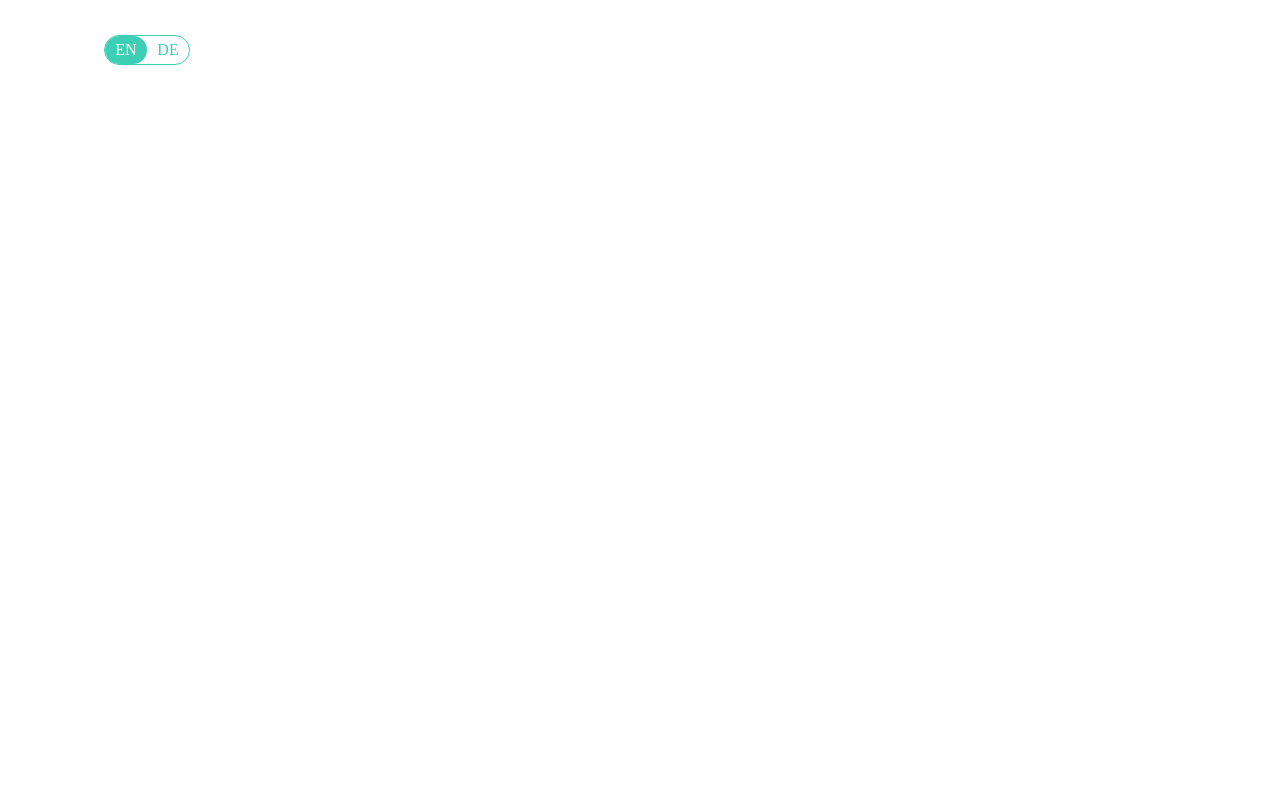
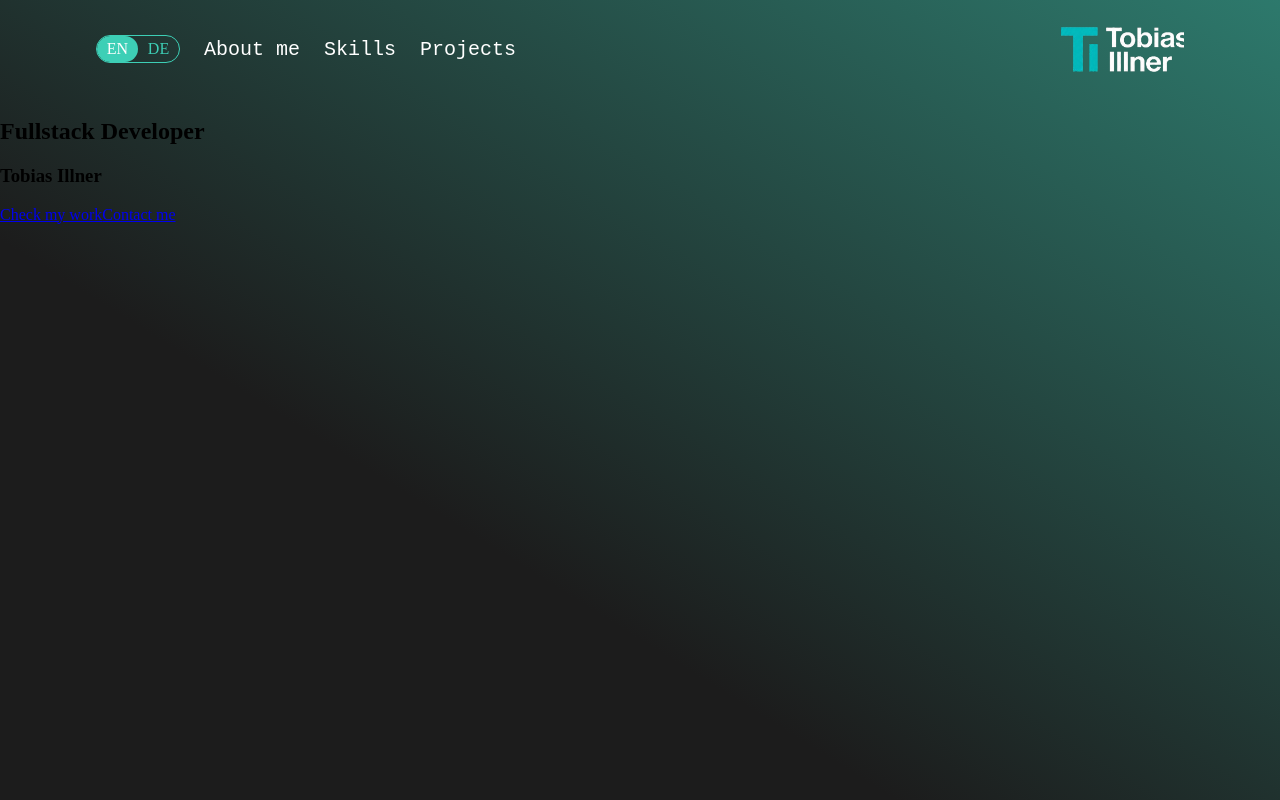
Before and after one commit to TobiasIllnerDev/Portfolio, an Angular app: page / in a window 1280 px wide. Built offline with nearby package versions, Linux system fonts and the light colour scheme.

Commit message:
feat: nav-bar and hero backgroundcolor + logo

```diff
--- a/src/app/app.html
+++ b/src/app/app.html
@@ -1,2 +1,5 @@
-<app-header></app-header>
+<section class="background-color-class">
+  <app-header></app-header>
+  <app-hero></app-hero>
+</section>
 <router-outlet />
--- a/src/app/app.scss
+++ b/src/app/app.scss
@@ -1,5 +1,10 @@
-* {
-    margin: 0;
-    box-sizing: border-box;
-    scroll-behavior: smooth;
+@use "../styles/variables" as *;
+
+.background-color-class {
+  min-height: 100vh;
+  background: linear-gradient(
+    to top right,
+    $background-color 35%,
+    $button-green 160%
+  );
 }
--- a/src/app/app.ts
+++ b/src/app/app.ts
@@ -1,10 +1,11 @@
 import { Component, signal } from '@angular/core';
 import { RouterOutlet } from '@angular/router';
 import { Header } from './layout/header/header';
+import { Hero } from './pages/main-section/hero/hero';
 
 @Component({
   selector: 'app-root',
-  imports: [RouterOutlet,Header],
+  imports: [RouterOutlet,Header,Hero],
   templateUrl: './app.html',
   styleUrl: './app.scss'
 })
--- a/src/app/layout/header/header.html
+++ b/src/app/layout/header/header.html
@@ -12,7 +12,7 @@
     <a href="#">Skills</a>
     <a href="#">Projects</a>
   </div>
-  <div div>
-    <img src="" alt="" />
+  <div class="nav-img">
+    <img src="icons/Logo-weiß.png" alt="logo" />
   </div>
 </section>
--- a/src/app/layout/header/header.scss
+++ b/src/app/layout/header/header.scss
@@ -1,6 +1,15 @@
+@use "../../../styles/variables" as *;
+
 .nav-section {
-    margin-left: 96px;
-    margin-top: 35px;
+  width: 100%;
+  max-width: 1440px;
+  height: 98px;
+  margin: 0 auto;
+  padding: 24px 96px;
+
+  display: flex;
+  align-items: center;
+  justify-content: space-between;
 }
 
 .nav-div {
@@ -9,17 +18,20 @@
   gap: 24px;
 
   a {
+    color: white;
+    font-family: monospace;
+    font-size: 20px;
     text-decoration: none;
-        color: white;
   }
 }
+
 
 .language-switch {
   position: relative;
   display: inline-flex;
   width: 84px;
   height: 28px;
-  border: 1px solid #3dcfb6;
+  border: 1px solid $button-green;
   border-radius: 100px;
   cursor: pointer;
   overflow: hidden;
@@ -46,7 +58,7 @@
   // Inaktive Sprache türkis
   input:not(:checked) ~ .de,
   input:checked ~ .en {
-    color: #3dcfb6;
+    color: $button-green;
   }
 
   // Sichtbarer Fokus bei Tastaturbedienung
@@ -72,8 +84,30 @@
   width: 50%;
   height: 100%;
   z-index: 1;
-  background-color: #3dcfb6;
+  background-color: $button-green;
   border-radius: 100px;
   transform: translateX(0);
   transition: transform 200ms ease;
 }
+
+.nav-img {
+  position: relative;
+  width: 130px;
+  height: 48px;
+  overflow: hidden;
+  flex-shrink: 0;
+
+  img {
+    position: absolute;
+    top: 50%;
+    left: 50%;
+
+    width: 260px;
+    max-width: none;
+    height: 260px;
+    max-height: none;
+
+    transform: translate(-50%, -50%);
+    object-fit: contain;
+  }
+}
--- a/src/app/pages/main-section/hero/hero.html
+++ b/src/app/pages/main-section/hero/hero.html
@@ -1 +1,8 @@
-<p>hero works!</p>
+<section>
+  <h2>Fullstack Developer</h2>
+  <h1>Tobias Illner</h1>
+  <div>
+    <a href="#">Check my work</a>
+    <a href="#">Contact me</a>
+  </div>
+</section>
--- a/src/styles.scss
+++ b/src/styles.scss
@@ -1 +1,19 @@
-/* You can add global styles to this file, and also import other style files */
+* {
+  box-sizing: border-box;
+}
+
+html,
+body {
+  margin: 0;
+  padding: 0;
+  min-height: 100%;
+}
+
+body {
+  min-height: 100vh;
+}
+
+app-root {
+  display: block;
+  min-height: 100vh;
+}
--- /dev/null
+++ b/src/styles/_variables.scss
@@ -0,0 +1,2 @@
+$button-green: rgba(61, 207, 182, 1);
+$background-color: rgba(28, 28, 28, 1);
```
Lines whose indentation alone changed are shown as unchanged.
